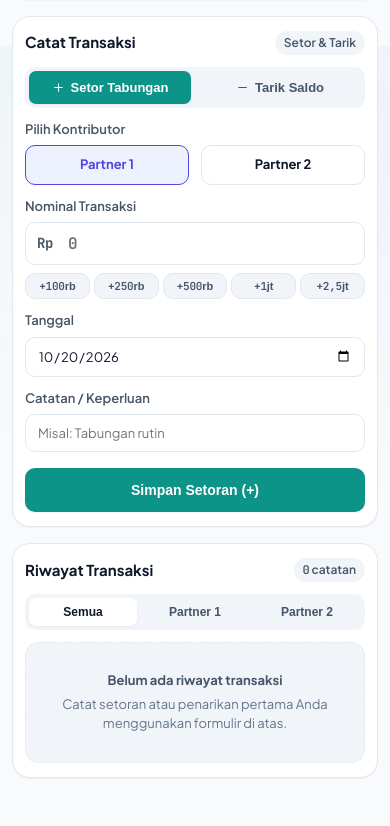
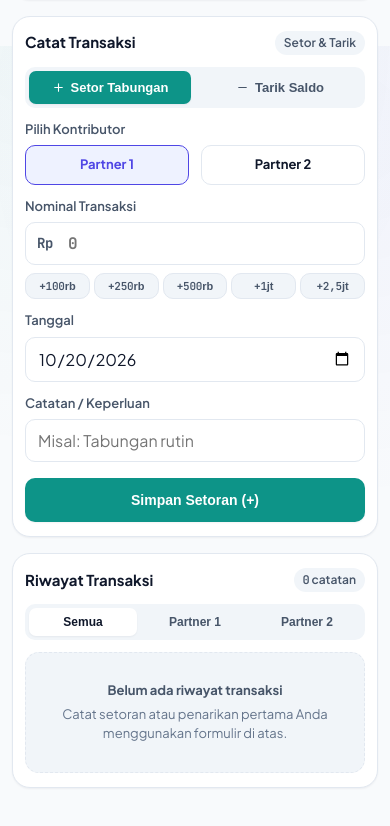
Before and after one commit to agprayogaku/kitatabung, a plain HTML site: page index.html in a window 390 px wide. Shown: the part 798-1624 px from the top of the page. Drawn offline with Linux system fonts and the light colour scheme.

Commit message:
fix: perkuat lebar input tanggal untuk Safari iOS dan cegah auto-zoom

```diff
--- a/index.html
+++ b/index.html
@@ -154,6 +154,8 @@ html[data-theme="dark"] {
 
 html {
   font-size: 14px;
+  -webkit-text-size-adjust: 100%;
+  text-size-adjust: 100%;
 }
 
 body {
@@ -916,7 +918,9 @@ html[data-theme="dark"] .theme-switch-thumb {
 }
 
 /* Cegah input tanggal bawaan browser melebar keluar layar */
-input[type="date"].form-input {
+input[type="date"].form-input,
+input[type="time"].form-input,
+input[type="datetime-local"].form-input {
   display: block;
   width: 100%;
   max-width: 100%;
@@ -926,6 +930,30 @@ input[type="date"].form-input {
 
 input[type="date"].form-input::-webkit-date-and-time-value {
   text-align: left;
+  min-width: 0;
+}
+
+/* Safari/iOS: input temporal mengabaikan width:100% tanpa appearance:none */
+@supports (-webkit-touch-callout: none) {
+  input[type="date"].form-input,
+  input[type="time"].form-input,
+  input[type="datetime-local"].form-input {
+    -webkit-appearance: none;
+    appearance: none;
+    display: block;
+    width: 100%;
+    max-width: 100%;
+    min-width: 0;
+  }
+}
+
+/* Cegah iOS auto-zoom saat input difokuskan (font minimal 16px) */
+@media (max-width: 767px) {
+  .form-input,
+  input.form-input,
+  select.form-input {
+    font-size: 16px;
+  }
 }
 
 .form-input.with-prefix {
@@ -980,7 +1008,7 @@ input[type="date"].form-input::-webkit-date-and-time-value {
 /* Baris formulir yang selalu menurun (satu kolom) */
 .form-row-stack {
   display: grid;
-  grid-template-columns: 1fr;
+  grid-template-columns: minmax(0, 1fr);
   gap: var(--space-sm);
 }
 
```
